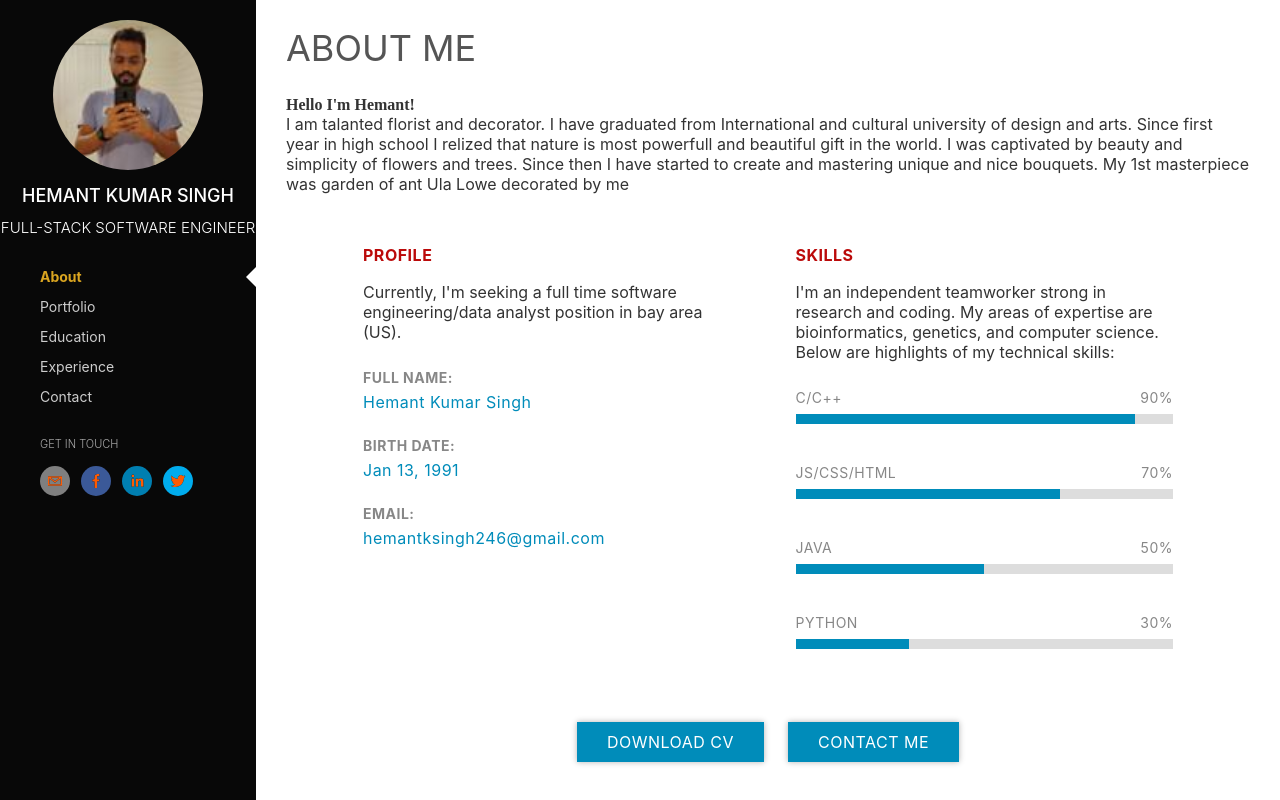
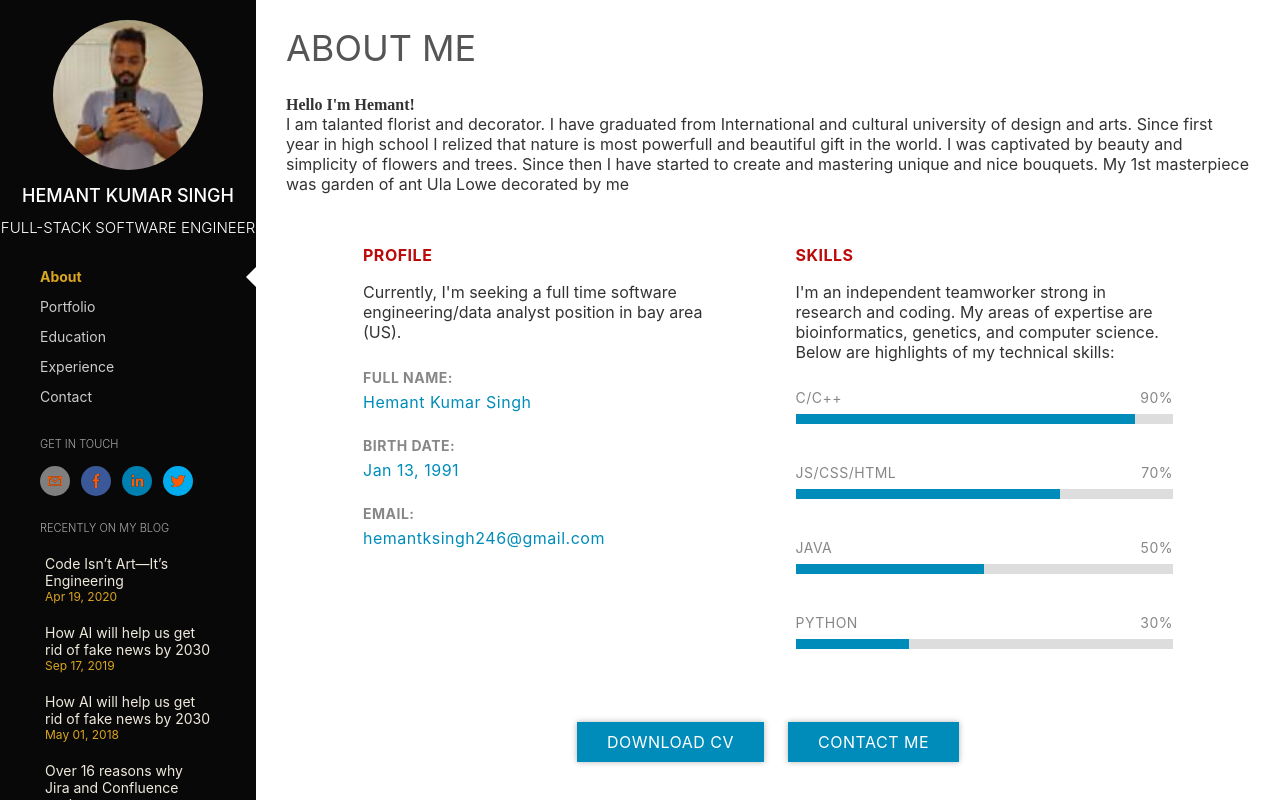
Before and after one commit to Muniyan/portfolio, a React (Create React App) app: page / in a window 1280 px wide. Built offline with nearby package versions, Linux system fonts and the light colour scheme.

Commit message:
recentBlog changes

```diff
--- a/src/App.css
+++ b/src/App.css
@@ -574,3 +574,24 @@
   background-color: #008cba;
   box-shadow: 0 0 6px rgba(0,0,0,.3);
 }
+
+.recentBlog-parent {
+  padding: 5px;
+  margin-bottom: 10px;
+  display: inline-block;
+  text-decoration: none;
+}
+
+.recentBlog-parent:hover {
+  background-color: #ffeded1c;
+}
+
+.recentBlog-title {
+  font-size: 14px;
+  color: #eee9dc;
+}
+
+.recentBlog-year {
+  font-size: 12px;
+  color: #daa520;
+}
--- /dev/null
+++ b/src/component/recentBlog.js
@@ -0,0 +1,27 @@
+import React, { Component } from 'react';
+import eecentBlogData from '../data/recentBlog.json';
+
+class RecentBlog extends Component {
+
+    render() {
+        return (
+            <div className="sidebar-social">
+                <div className="sidebar-title">
+                    {eecentBlogData.title}
+                </div>
+                <div className="sidebar-content">
+                    {eecentBlogData.data.map(function (p) {
+                        return (
+                            <a className="recentBlog-parent" href={p.url} rel="noopener noreferrer" target="_blank">
+                                <div className="recentBlog-title">{p.title}</div>
+                                <div className="recentBlog-year">{p.year}</div>
+                            </a>
+                        )
+                    })}
+                </div>
+            </div>
+        );
+    }
+}
+
+export default RecentBlog;
--- a/src/component/sidebar.js
+++ b/src/component/sidebar.js
@@ -3,6 +3,7 @@ import { NavLink } from 'react-router-dom';
 import logo  from '../images/hemant.jpg';
 import contactData from '../data/contact.json';
 import { SocialIcon } from 'react-social-icons';
+import RecentBlog from './recentBlog';
 
 class Sidebar extends Component {
 
@@ -48,6 +49,8 @@ class Sidebar extends Component {
                         })}
                     </div>
                 </div>
+
+                <RecentBlog />
             </div>
         );
     }
--- /dev/null
+++ b/src/data/recentBlog.json
@@ -0,0 +1,25 @@
+{
+    "title": "Recently On My Blog",
+    "data": [
+        {
+            "title": "Code Isn’t Art—It’s Engineering",
+            "url": "https://medium.com/better-programming/coding-is-not-an-art-its-engineering-e95c2eead1ea",
+            "year": "Apr 19, 2020"
+        },
+        {
+            "title": "How AI will help us get rid of fake news by 2030",
+            "url": "https://medium.com/@jtomaszewski/how-we-will-get-rid-of-fake-news-by-2030-b70e330fbbaa",
+            "year": "Sep 17, 2019"
+        },
+        {
+            "title": "How AI will help us get rid of fake news by 2030",
+            "url": "https://medium.com/@jtomaszewski/how-we-will-get-rid-of-fake-news-by-2030-b70e330fbbaa",
+            "year": "May 01, 2018"
+        },
+        {
+            "title": "Over 16 reasons why Jira and Confluence suck",
+            "url": "https://medium.com/@jtomaszewski/15-reasons-why-jira-and-confluence-suck-37507361cbdf?source=---------5------------------",
+            "year": "Jan 19, 2018"
+        }
+    ]
+}
```
